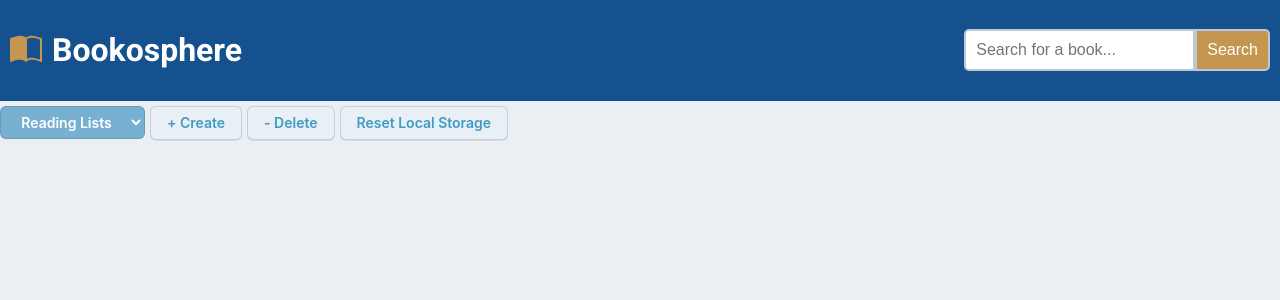
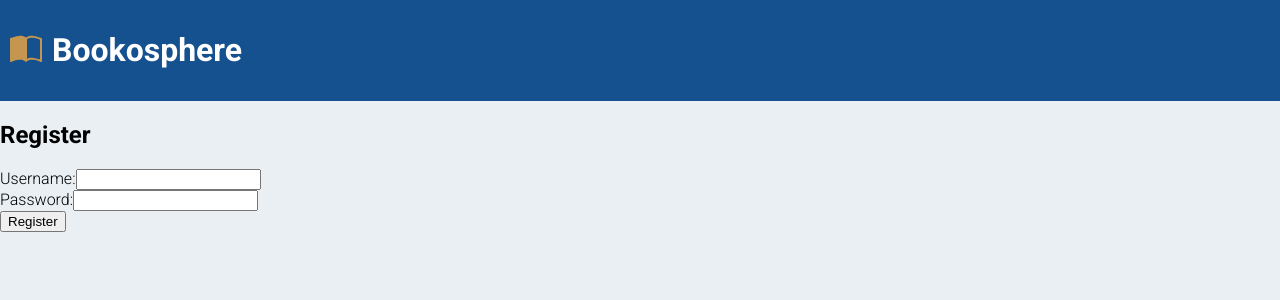
Before and after one commit to TriBellCat/module-3-final-project-trinity-belen, a React (Vite) app in the folder book-recommendation-app/: page /register in a window 1280 px wide. Shown: the top 300 px of the page. Built offline with nearby package versions, Linux system fonts and the light colour scheme.

Commit message:
Added User Authentication

```diff
--- a/book-recommendation-app/src/App.jsx
+++ b/book-recommendation-app/src/App.jsx
@@ -2,10 +2,13 @@ import React from 'react';
 import { Routes, Route, useNavigate } from 'react-router-dom';
 import axios from 'axios';
 import Header from './Header.jsx'
-import BookInfo from './BookInfo.jsx'
 import HomePage from './HomePage.jsx';
-import SearchResults from './SearchResults.jsx';
-import ReadingList from './ReadingList.jsx';
+import BookInfo from './Main Functionality/BookInfo.jsx'
+import SearchResults from './Main Functionality/SearchResults.jsx';
+import ReadingList from './Main Functionality/ReadingList.jsx';
+import Login from './User Authetication/Login.jsx';
+import Register from './User Authetication/Register.jsx';
+import UserProfile from './User Authetication/UserProfile.jsx';
 
 function App() {
   /* States */
@@ -29,6 +32,19 @@ function App() {
 
   const navigate = useNavigate();
 
+  //For user authentication
+  const [isLoggedIn, setIsLoggedIn] = React.useState(false);
+  const [username, setUsername] = React.useState('');
+
+  //Stores current user
+  React.useEffect(() => {
+    const storedUser = localStorage.getItem('user');
+    if (storedUser) {
+      setIsLoggedIn(true);
+      setUsername(JSON.parse(storedUser).username);
+    }
+  }, []);
+
   //Fetches data from Google Books API and then get results based off of user input
   const fetchUserSubmission = async (e) => {
     e.preventDefault();                 //Prevents default form submission behavior
@@ -50,7 +66,7 @@ function App() {
 
     navigate('/search');
     console.log("Went to search page!");
-  }
+  };
 
   const updateBookSelect = (book) => {
     setSelectedBook(book);
@@ -85,26 +101,49 @@ function App() {
     console.log("Went to search page (for author name)!");
   };
 
+  const setupUserLogin = (loggedInUsername) => {
+    setIsLoggedIn(true);
+    setUsername(loggedInUsername);
+  };
+
+  const setupUserLogout = () => {
+    setIsLoggedIn(false);
+    setUsername('');
+    navigate('/');
+  };
+
   return (
     <div>
       <Header
         searchTerm={searchTerm}
         setSearchTerm={setSearchTerm}
         fetchUserSubmission={fetchUserSubmission}
+        isLoggedIn={isLoggedIn}
       />
+      {isLoggedIn && (
         <ReadingList
           addBook={memoizedAddBook}
           setSelectedReadingList={setSelectedReadingList}
         />
+      )}
 
       <Routes>
       <Route
-          path="/" element={
+          path="/"
+          element={
+            isLoggedIn ? (
               <HomePage
                 onBookSelect={updateBookSelect}
                 selectedReadingList={selectedReadingList}
                 changeList={addBookToList}
               />
+            ) : (
+              <div>
+                <h2>Please Login or Register</h2>
+                <button onClick={() => navigate('/login')}>Login</button>
+                <button onClick={() => navigate('/register')}>Register</button>
+              </div>
+            )
           }
         />
         <Route
@@ -126,6 +165,27 @@ function App() {
             />
           }
         />
+
+        <Route path="/login"
+          element= {
+              <Login
+                onLogin={setupUserLogin}
+              />
+            }
+        />
+        <Route path="/register"
+          element={
+            <Register />
+          }
+        />
+        <Route
+          path="/profile"
+          element={
+            <UserProfile
+              username={username}
+              onLogout={setupUserLogout}
+            />}
+        />
       </Routes>
     </div>
   );
--- a/book-recommendation-app/src/Header.jsx
+++ b/book-recommendation-app/src/Header.jsx
@@ -2,7 +2,7 @@
 
 import { useNavigate } from 'react-router-dom';
 
-function Header({ searchTerm, setSearchTerm, fetchUserSubmission }) {
+function Header({ searchTerm, setSearchTerm, fetchUserSubmission, isLoggedIn }) {
     const navigate = useNavigate();
 
     //Updates searchTerm state whenever the input field value changes
@@ -15,6 +15,10 @@ function Header({ searchTerm, setSearchTerm, fetchUserSubmission }) {
         console.log("Went back home!");
     }
 
+    const navigateProfile = () => {
+        navigate('/profile');
+    };
+
     return (
         <header className='site-header'>
             <div className="header-left" >
@@ -22,9 +26,16 @@ function Header({ searchTerm, setSearchTerm, fetchUserSubmission }) {
                     className="bi--book-half"
                     onClick={navigateHome}>
                 </span>
-                <h1 className = "site-name">Bookosphere</h1>
+                <h1 className="site-name">Bookosphere</h1>
+                {isLoggedIn && (
+                    <button onClick={navigateProfile}>
+                        Profile
+                    </button>
+                )}
             </div>
 
+            {/* Search functionality is for logged in users only */}
+            {isLoggedIn && (
             <form
                 onSubmit={fetchUserSubmission}
                 className='search-bar'
@@ -37,6 +48,8 @@ function Header({ searchTerm, setSearchTerm, fetchUserSubmission }) {
                 />
                 <button type="submit"> Search </button>
             </form>
+            )}
+
         </header>
     );
 }
--- a/book-recommendation-app/src/ReadingList.jsx
+++ b/book-recommendation-app/src/Main Functionality/ReadingList.jsx
@@ -92,13 +92,6 @@ function ReadingList({ addBook, setSelectedReadingList }) {
         });
     };
 
-    const clearLocalStorageButton = () => {
-        if (confirm("WARNING: This will delete all your data!")) {
-            localStorage.clear();
-            alert("Local storage is now empty!");
-        }
-    };
-
     React.useEffect(() => {
         if (addBook) {
             addBook((listName, book, action) => updateBookInReadingList(listName, book, action));
@@ -123,7 +116,6 @@ function ReadingList({ addBook, setSelectedReadingList }) {
             </select>
             <button onClick={createReadingList}>+ Create</button>
             <button onClick={deleteReadingList}>- Delete</button>
-            <button onClick={clearLocalStorageButton}>Reset Local Storage</button>
         </div>
     );
 
--- a/book-recommendation-app/src/SearchResults.jsx
+++ b/book-recommendation-app/src/Main Functionality/SearchResults.jsx
@@ -31,7 +31,6 @@ function SearchResults({ results, onBookSelect }) {
                             }>
                                 View Details
                             </button>
-                            <button>Add to Reading List</button>
                             {result.saleInfo?.buyLink && (
                                 <a href={result.saleInfo.buyLink} target="_blank" rel="noopener noreferrer">
                                     <button className="buy-button">Buy Book</button>
--- /dev/null
+++ b/book-recommendation-app/src/User Authetication/Login.jsx
@@ -0,0 +1,55 @@
+/* eslint-disable react/prop-types */
+
+import React from 'react';
+import { useNavigate } from 'react-router-dom';
+
+function Login({ onLogin }) {
+  const [username, setUsername] = React.useState('');
+  const [password, setPassword] = React.useState('');
+  const navigate = useNavigate();
+
+  const handleSubmit = (e) => {
+    e.preventDefault();
+
+    const storedUsers = JSON.parse(localStorage.getItem('users') || '[]');
+
+    //Find the user with the entered username and password in the user array
+    const user = storedUsers.find(user => user.username === username && user.password === password);
+
+    if (user) {
+      onLogin(username);
+      navigate('/');
+
+    }
+    else {
+      alert('Invalid credentials!');
+    }
+  };
+
+  return (
+    <div>
+      <h2>Login</h2>
+      <form onSubmit={handleSubmit}>
+        <div>
+          <label>Username:</label>
+          <input
+            type="text"
+            value={username}
+            onChange={(e) => setUsername(e.target.value)}
+          />
+        </div>
+        <div>
+          <label>Password:</label>
+          <input
+            type="password"
+            value={password}
+            onChange={(e) => setPassword(e.target.value)}
+          />
+        </div>
+        <button type="submit">Log In</button>
+      </form>
+    </div>
+  );
+}
+
+export default Login;
--- /dev/null
+++ b/book-recommendation-app/src/User Authetication/Register.jsx
@@ -0,0 +1,58 @@
+// Register.jsx
+import React from 'react';
+import { useNavigate } from 'react-router-dom';
+
+function Register() {
+
+  const [username, setUsername] = React.useState('');
+  const [password, setPassword] = React.useState('');
+  const navigate = useNavigate();
+
+  const handleSubmit = (e) => {
+    e.preventDefault();
+
+    //Get users from local storage or initialize an empty array
+    const storedUsers = JSON.parse(localStorage.getItem('users') || '[]');
+    console.log(storedUsers);
+
+    //Check if username exist
+    if (storedUsers.some(user => user.username === username)) {
+      alert('Username already exists. Please choose a different username.');
+      return;
+    }
+
+    const newUser = { username, password };
+    storedUsers.push(newUser); //Adds new user to the user array
+    localStorage.setItem('users', JSON.stringify(storedUsers));
+
+    alert('Registration successful. Please log in.');
+    navigate('/login');
+  };
+
+  return (
+    <div>
+      <h2>Register</h2>
+      <form onSubmit={handleSubmit}>
+        <div>
+          <label>Username:</label>
+          <input
+            type="text"
+            value={username}
+            onChange={(e) => setUsername(e.target.value)}
+          />
+        </div>
+        <div>
+          <label>Password:</label>
+          <input
+            type="password"
+            value={password}
+            onChange={(e) => setPassword(e.target.value)}
+          />
+        </div>
+        <button type="submit">Register</button>
+      </form>
+    </div>
+  );
+}
+
+export default Register;
--- /dev/null
+++ b/book-recommendation-app/src/User Authetication/UserProfile.jsx
@@ -0,0 +1,31 @@
+/* eslint-disable react/prop-types */
+
+function UserProfile({ username, onLogout }) {
+  const clearLocalStorageButton = () => {
+    if (confirm("WARNING: This will delete all your data, including your profile(s)!")) {
+      localStorage.clear();
+      alert("Local storage is now empty!");
+      onLogout();
+    }
+  };
+
+  const deleteAccount = () => {
+    if (confirm("WARNING: This will delete your account!")) {
+      localStorage.removeItem('user');
+      alert("Your account is deleted!");
+      onLogout();
+    }
+  };
+
+  return (
+    <div>
+      <h2>User Profile</h2>
+      <p>Welcome, {username}!</p>
+      <button onClick={onLogout}>Logout</button>
+      <button onClick={deleteAccount}>Delete Account</button>
+      <button onClick={clearLocalStorageButton}>Reset Local Storage</button>
+
+    </div>
+  );
+}
+export default UserProfile;
```
Also changed, not shown: book-recommendation-app/src/Main Functionality/BookInfo.jsx (renamed from book-recommendation-app/src/BookInfo.jsx), 1 other file (tests, documents, lock files or other folders). Lines whose indentation alone changed are shown as unchanged.
